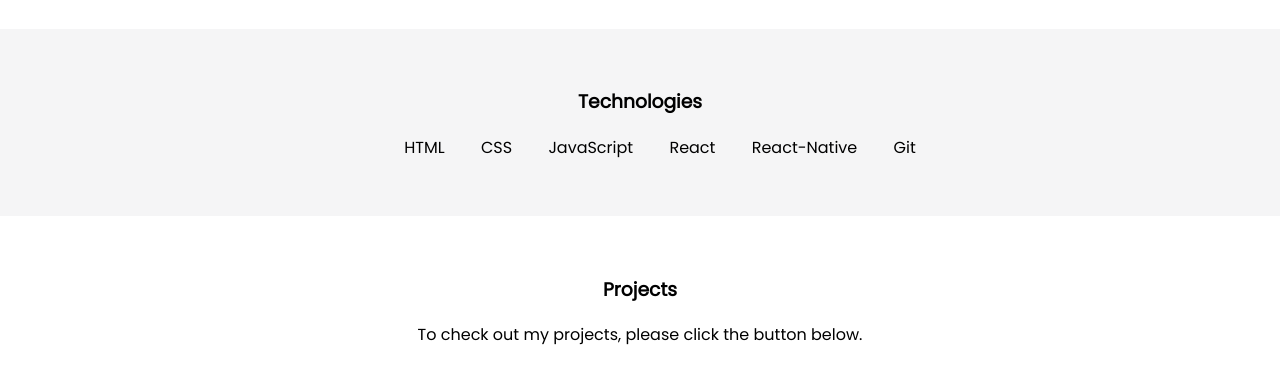
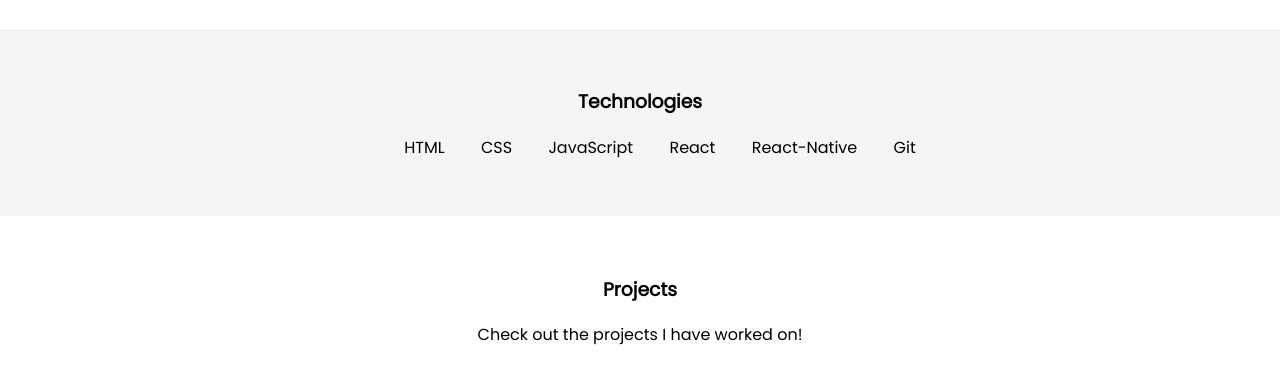
Before and after one commit to malavikasmenon/portfolio, a plain HTML site: page index.html in a window 1280 px wide. Shown: the part 565-943 px from the top of the page. Drawn offline with Linux system fonts and the light colour scheme.

Commit message:
text edit

```diff
--- a/index.html
+++ b/index.html
@@ -49,7 +49,7 @@
     <section class="section section-white">
         <div class="container container-center">
             <h3>Projects</h3>
-            <p>To check out my projects, please click the button below.</p> <br>
+            <p>Check out the projects I have worked on!</p> <br>
             <a href="projects.html" class="primary-link link">See Projects</a>
         </div>
     </section>
```
